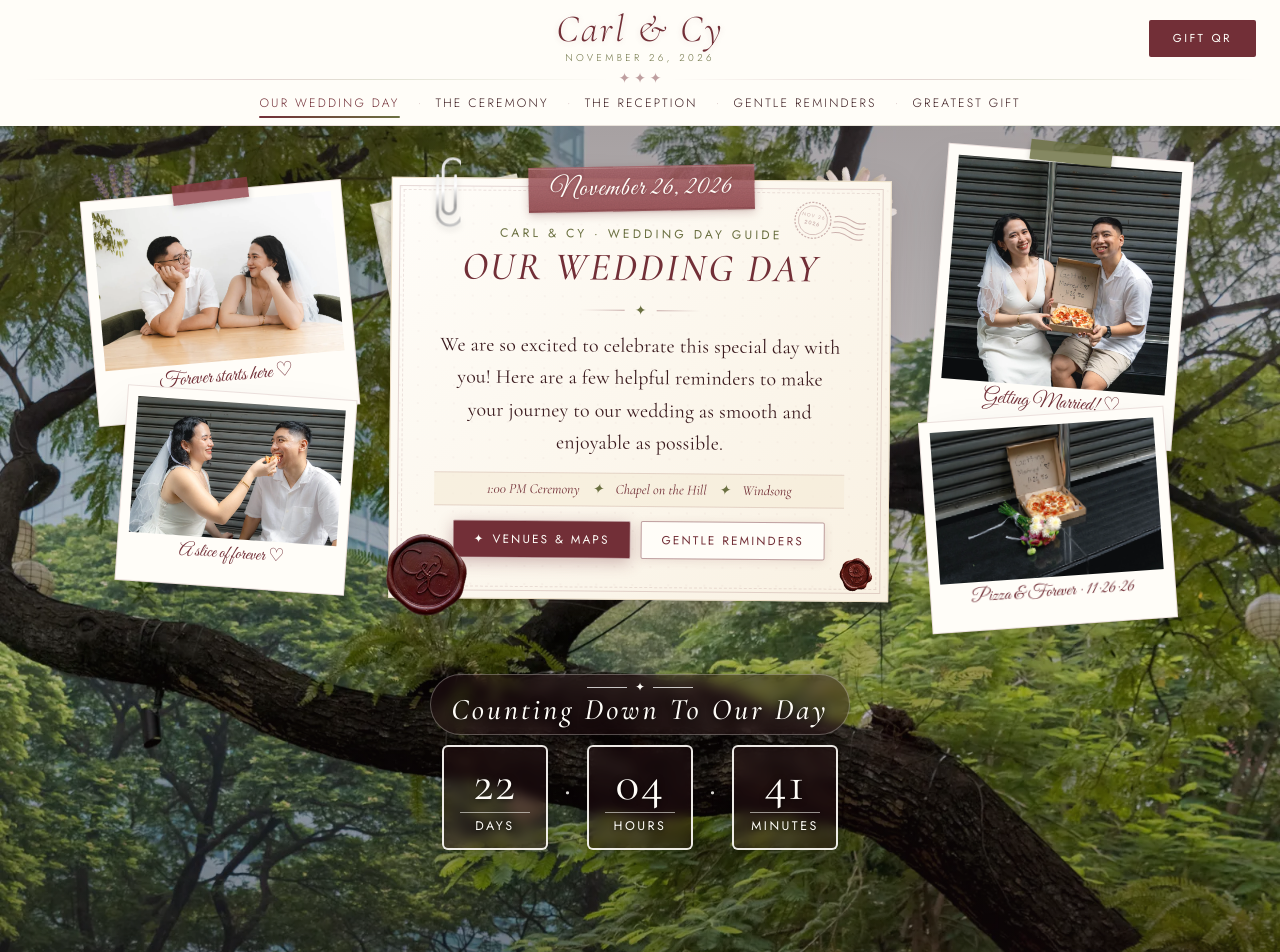
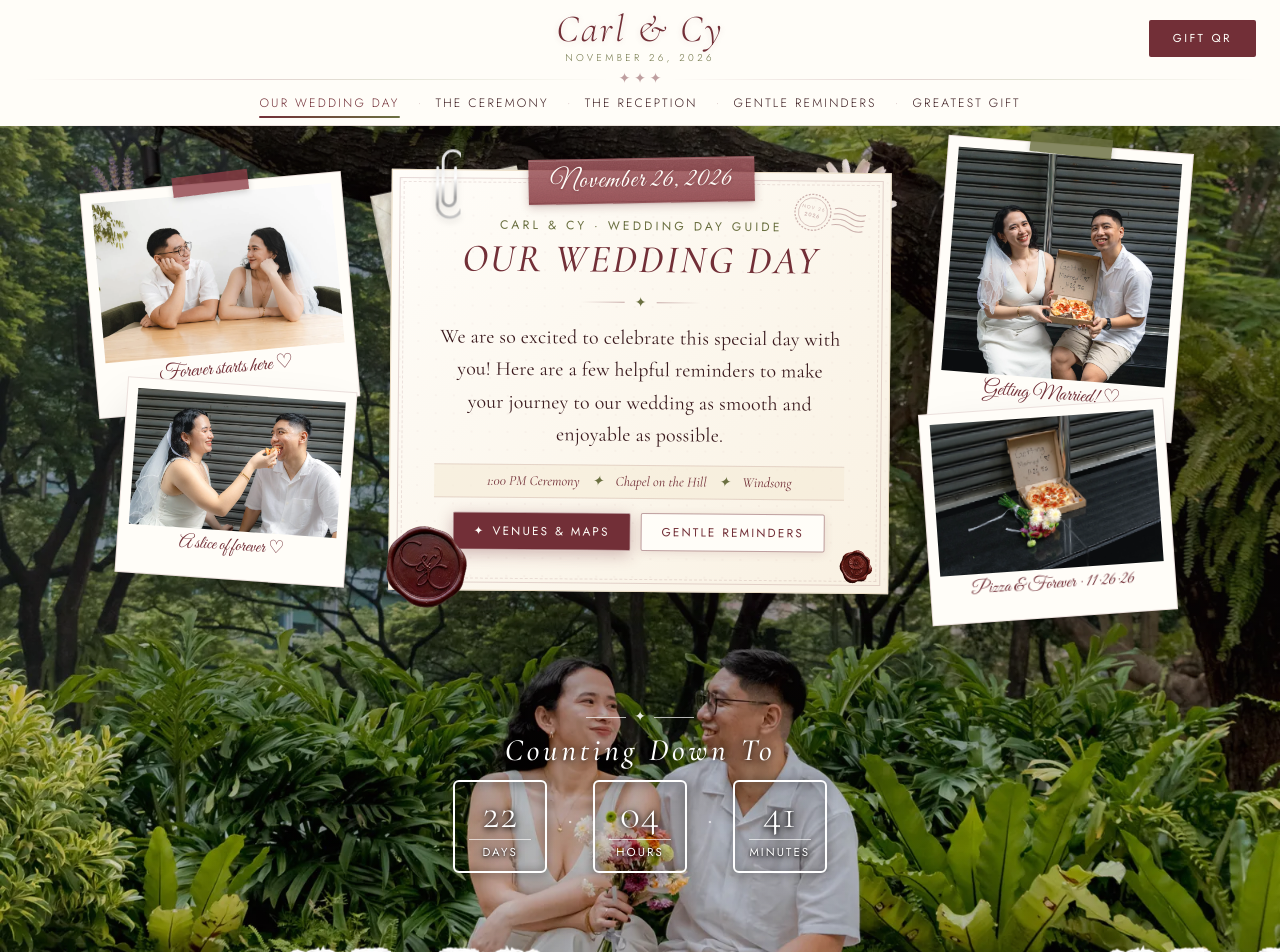
Before and after one commit to KinlieVenice/carl-cy-reminders, a React (Vite) app: page / in a window 1280 px wide. Shown: the top 952 px of the page. Built offline with nearby package versions, Linux system fonts and the light colour scheme.

Commit message:
Remove glassmorphism from Countdown and adjust desktop hero background position & bottom padding

```diff
--- a/src/App.jsx
+++ b/src/App.jsx
@@ -324,14 +324,14 @@ export default function App() {
       ===================================================================== */}
       <section
         id="home"
-        className="relative bg-[url('/makati/IMG_8296.webp')] bg-size-[215%_auto] sm:bg-size-[170%_auto] lg:bg-cover bg-no-repeat bg-top pt-5 sm:pt-8 md:pt-12 pb-48 sm:pb-54 md:pb-68 overflow-x-clip"
+        className="relative bg-[url('/makati/IMG_8296.webp')] bg-cover bg-no-repeat bg-position-[50%_88%] lg:bg-position-[50%_58%] pt-5 sm:pt-8 md:pt-10 pb-76 sm:pb-80 md:pb-40 lg:pb-44 overflow-x-clip"
       >
-        {/* Warm editorial vignette overlay so the scrapbook collage pops */}
+        {/* Subtle top gradient so the collage & countdown pop while keeping the couple bright below */}
         <div
           className="absolute inset-0 pointer-events-none"
           style={{
             background:
-              "linear-gradient(180deg, rgba(28, 12, 15, 0.38) 0%, rgba(28, 12, 15, 0.18) 50%, rgba(28, 12, 15, 0.48) 100%)",
+              "linear-gradient(180deg, rgba(22, 10, 12, 0.36) 0%, rgba(22, 10, 12, 0.22) 55%, rgba(22, 10, 12, 0.05) 78%, rgba(22, 10, 12, 0.18) 100%)",
           }}
         />
 
@@ -871,7 +871,7 @@ export default function App() {
           </div>
 
           {/* Countdown to Nov 26, 2026 1:00 PM */}
-          <div className="mt-7 sm:mt-9 md:mt-12">
+          <div className="mt-7 sm:mt-9 lg:mt-22">
             <Countdown targetDate="2026-11-26T13:00:00" />
           </div>
         </div>
--- a/src/components/Countdown.jsx
+++ b/src/components/Countdown.jsx
@@ -1,41 +1,54 @@
 import { useEffect, useState } from "react";
+
+function calculateTimeLeft(targetDate) {
+  const difference = +new Date(targetDate) - +new Date();
+  if (difference <= 0) return { days: 0, hours: 0, minutes: 0 };
+  return {
+    days: Math.floor(difference / (1000 * 60 * 60 * 24)),
+    hours: Math.floor((difference / (1000 * 60 * 60)) % 24),
+    minutes: Math.floor((difference / 1000 / 60) % 60),
+  };
+}
 
 function Box({ value, label }) {
   return (
     <div className="flex flex-col items-center gap-1">
       <div
-        className="min-w-[70px] sm:min-w-[82px] md:min-w-[96px] lg:min-w-[106px] px-2.5 py-2 sm:px-3.5 sm:py-2.5 md:px-4 md:py-3 flex flex-col items-center gap-1"
+        className="min-w-[74px] sm:min-w-[84px] md:min-w-[94px] px-2.5 pt-2.5 pb-2 sm:px-3.5 sm:pt-3 sm:pb-2.5 flex flex-col items-center gap-1 rounded-md"
         style={{
-          border: "2px solid rgba(255,253,248,0.92)",
-          borderRadius: "6px",
-          background: "rgba(38, 16, 19, 0.42)",
-          backdropFilter: "blur(6px)",
-          WebkitBackdropFilter: "blur(6px)",
-          boxShadow: "0 4px 18px rgba(0,0,0,0.35)",
+          border: "2.5px solid rgba(255,255,255,1)",
+          background: "none",
+          filter: "drop-shadow(0 1px 4px rgba(0,0,0,0.75))",
         }}
       >
         <span
-          className="text-3xl sm:text-4xl md:text-[2.75rem] lg:text-[3.1rem] leading-none"
+          className="text-3xl sm:text-4xl md:text-[2.6rem] leading-none"
           style={{
             fontFamily: "'Cormorant Garamond', serif",
-            fontWeight: 400,
-            color: "#fffdf8",
-            letterSpacing: "0.03em",
-            textShadow: "0 1px 6px rgba(0,0,0,0.85)",
+            fontWeight: 300,
+            color: "#fff",
+            letterSpacing: "0.02em",
+            textShadow: "0 1px 5px rgba(0,0,0,0.85)",
           }}
         >
           {String(value).padStart(2, "0")}
         </span>
-        <div style={{ width: "100%", height: "1px", background: "rgba(255,253,248,0.55)" }} />
+        <div
+          style={{
+            width: "100%",
+            height: "1px",
+            background: "rgba(255,255,255,0.65)",
+          }}
+        />
         <span
-          className="text-[0.56rem] sm:text-[0.65rem] md:text-[0.72rem] lg:text-[0.78rem]"
+          className="text-[0.6rem] sm:text-[0.66rem] md:text-[0.72rem]"
           style={{
             fontFamily: "'Jost', sans-serif",
             fontWeight: 400,
-            letterSpacing: "0.2em",
-            color: "#fffdf8",
+            letterSpacing: "0.18em",
+            color: "#fff",
             textTransform: "uppercase",
-            textShadow: "0 1px 4px rgba(0,0,0,0.85)",
+            textShadow: "0 1px 3px rgba(0,0,0,0.85)",
           }}
         >
           {label}
@@ -46,78 +59,64 @@ function Box({ value, label }) {
 }
 
 function Countdown({ targetDate }) {
-  const calculateTimeLeft = () => {
-    const difference = +new Date(targetDate) - +new Date();
-    if (difference <= 0) return { days: 0, hours: 0, minutes: 0 };
-    return {
-      days: Math.floor(difference / (1000 * 60 * 60 * 24)),
-      hours: Math.floor((difference / (1000 * 60 * 60)) % 24),
-      minutes: Math.floor((difference / 1000 / 60) % 60),
-    };
-  };
-
-  const [timeLeft, setTimeLeft] = useState(calculateTimeLeft());
+  const [timeLeft, setTimeLeft] = useState(() => calculateTimeLeft(targetDate));
 
   useEffect(() => {
-    const timer = setInterval(() => setTimeLeft(calculateTimeLeft()), 1000);
+    const timer = setInterval(() => setTimeLeft(calculateTimeLeft(targetDate)), 1000);
     return () => clearInterval(timer);
-  });
+  }, [targetDate]);
 
   return (
-    <div className="relative z-30 flex flex-col items-center gap-2">
-      {/* Frosted pill header so "Counting Down To Our Day" is always crystal-clear over cherry blossoms */}
+    <div className="flex flex-col items-center gap-1.5 mt-1 mb-1">
+      <div className="flex items-center gap-2">
         <div
-        className="flex flex-col items-center px-5 py-1.5 rounded-full"
           style={{
-          background: "rgba(38, 16, 19, 0.42)",
-          backdropFilter: "blur(6px)",
-          WebkitBackdropFilter: "blur(6px)",
-          border: "1px solid rgba(255,253,248,0.28)",
-          boxShadow: "0 2px 12px rgba(0,0,0,0.25)",
+            width: "40px",
+            height: "1px",
+            background: "rgba(255,255,255,0.7)",
           }}
-      >
-        <div className="flex items-center gap-2">
-          <div className="w-7 sm:w-10 h-[1px] bg-white/75" />
+        />
         <span
-            className="text-[0.65rem] sm:text-xs"
+          className="text-xs sm:text-sm"
           style={{
             fontFamily: "'Cormorant Garamond', serif",
-              color: "#fffdf8",
+            color: "rgba(255,255,255,0.9)",
             lineHeight: 1,
           }}
         >
           ✦
         </span>
-          <div className="w-7 sm:w-10 h-[1px] bg-white/75" />
+        <div
+          style={{
+            width: "40px",
+            height: "1px",
+            background: "rgba(255,255,255,0.7)",
+          }}
+        />
       </div>
-
       <p
-          className="text-lg sm:text-2xl md:text-3xl text-center"
+        className="text-2xl sm:text-[1.7rem] md:text-[1.95rem] text-center m-0"
         style={{
           fontFamily: "'Cormorant Garamond', serif",
           fontWeight: 500,
           fontStyle: "italic",
-            letterSpacing: "0.1em",
-            color: "#fffdf8",
-            margin: 0,
-            lineHeight: 1.15,
-            textShadow: "0 1px 6px rgba(0,0,0,0.85)",
+          letterSpacing: "0.12em",
+          color: "#fff",
+          textShadow: "0 1px 6px rgba(0,0,0,0.9)",
         }}
       >
-          Counting Down To Our Day
+        Counting Down To
       </p>
-      </div>
 
-      <div className="flex gap-2.5 sm:gap-3.5 md:gap-4 items-center mt-0.5">
+      <div className="flex gap-3 sm:gap-4 md:gap-5 items-center mt-0.5">
         <Box value={timeLeft.days} label="Days" />
 
         <span
-          className="text-2xl sm:text-3xl md:text-4xl mb-4"
+          className="text-2xl sm:text-3xl mb-4"
           style={{
             fontFamily: "'Cormorant Garamond', serif",
-            fontWeight: 400,
-            color: "rgba(255,253,248,0.85)",
-            textShadow: "0 1px 4px rgba(0,0,0,0.8)",
+            fontWeight: 300,
+            color: "rgba(255,255,255,0.65)",
           }}
         >
           ·
@@ -126,12 +125,11 @@ function Countdown({ targetDate }) {
         <Box value={timeLeft.hours} label="Hours" />
 
         <span
-          className="text-2xl sm:text-3xl md:text-4xl mb-4"
+          className="text-2xl sm:text-3xl mb-4"
           style={{
             fontFamily: "'Cormorant Garamond', serif",
-            fontWeight: 400,
-            color: "rgba(255,253,248,0.85)",
-            textShadow: "0 1px 4px rgba(0,0,0,0.8)",
+            fontWeight: 300,
+            color: "rgba(255,255,255,0.65)",
           }}
         >
           ·
```
Lines whose indentation alone changed are shown as unchanged.
